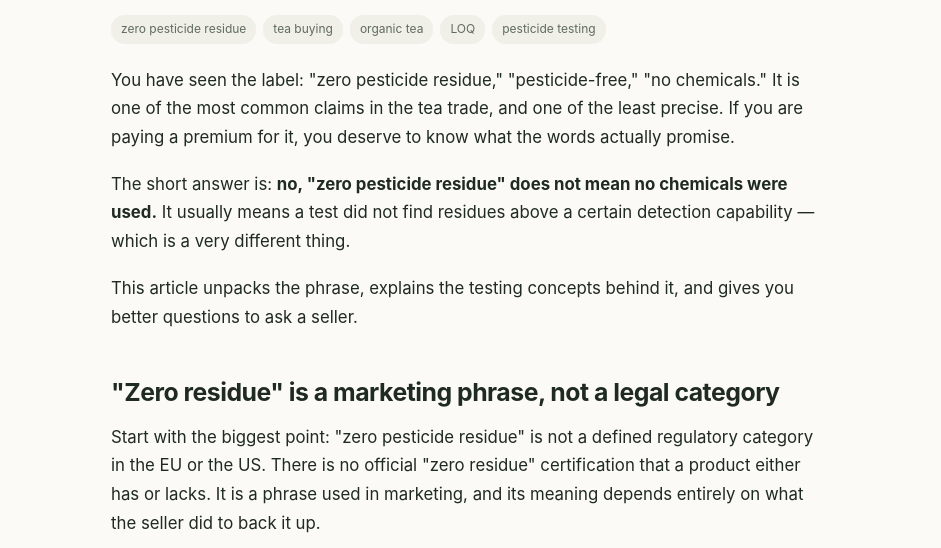
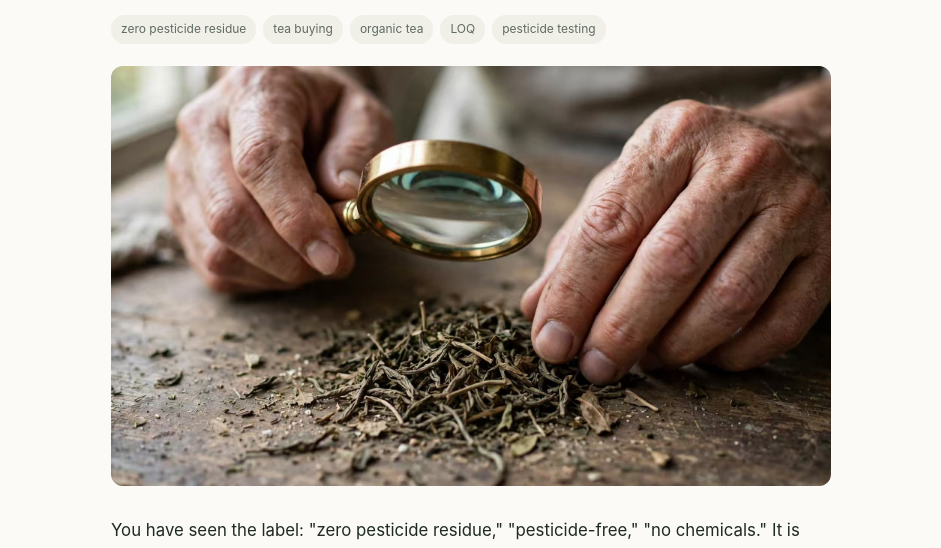
Before and after one commit to hanchaoqun8/dazi-tea-blog, a plain HTML site: page site/posts/zero-pesticide-residue-meaning/index.html in a window 1280 px wide. Shown: the part 236-784 px from the top of the page, without its empty margins (169-1110 px from the left). Drawn offline with Linux system fonts and the light colour scheme.

Commit message:
Add index.html

```diff
--- a/site/posts/zero-pesticide-residue-meaning/index.html
+++ b/site/posts/zero-pesticide-residue-meaning/index.html
@@ -7,6 +7,7 @@
 <meta property="og:description" content="Does &#x27;zero pesticide residue&#x27; really mean no chemicals were used on the tea? Learn what the phrase hides, how detection limits work, and what to ask instead.">
 <meta property="og:type" content="website">
 <meta property="og:url" content="https://blog.dazi.uk/">
+<meta property="og:image" content="https://blog.dazi.uk/assets/img/zero-pesticide-residue-meaning.jpg">
 <link rel="stylesheet" href="/assets/style.css">
 <link rel="alternate" type="application/rss+xml" title="RSS" href="/rss.xml">
 </head><body class="post-page">
@@ -18,6 +19,7 @@
 <div class="post-cat">Buying Guide · 2026-11-18</div>
 <h1>Does &#x27;Zero Pesticide Residue&#x27; Mean No Chemicals in Tea?</h1>
 <div class="tags"><span class="tag">zero pesticide residue</span> <span class="tag">tea buying</span> <span class="tag">organic tea</span> <span class="tag">LOQ</span> <span class="tag">pesticide testing</span></div>
+<figure class="post-cover"><img src="/assets/img/zero-pesticide-residue-meaning.jpg" alt="Inspecting dried tea leaves with a magnifying glass."></figure>
 <div class="post-body">
 <p>You have seen the label: "zero pesticide residue," "pesticide-free," "no chemicals." It is one of the most common claims in the tea trade, and one of the least precise. If you are paying a premium for it, you deserve to know what the words actually promise.</p>
 <p>The short answer is: <strong>no, "zero pesticide residue" does not mean no chemicals were used.</strong> It usually means a test did not find residues above a certain detection capability — which is a very different thing.</p>
```
